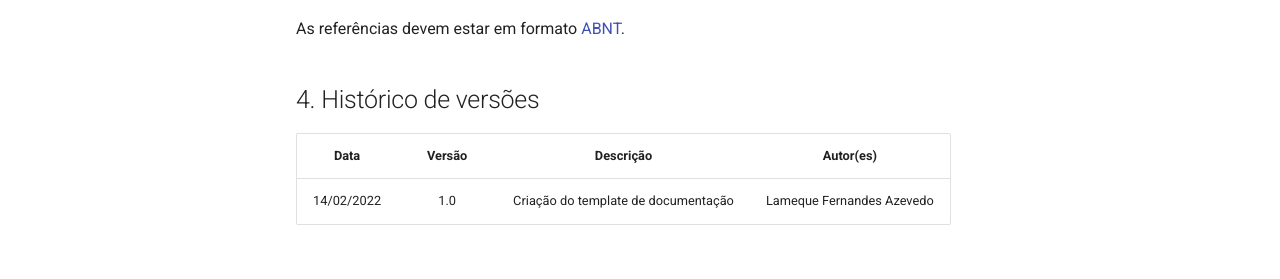
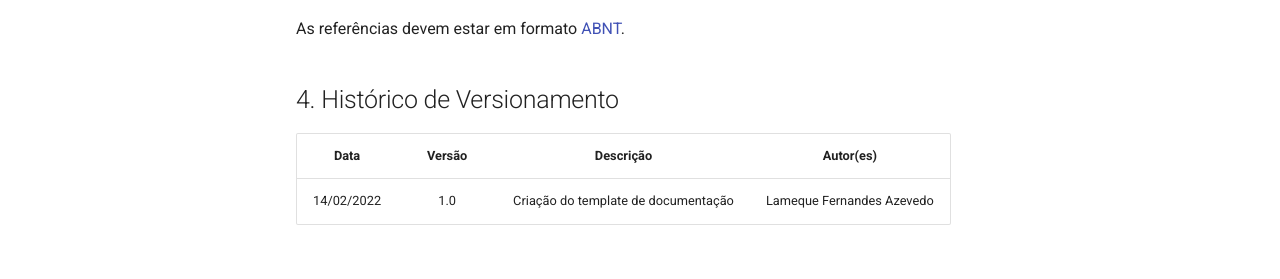
Before and after one commit to Requisitos-de-Software/2021.2-Prime-video, an MkDocs documentation site: the page built from docs/padroes/template.md, in a window 1280 px wide. Shown: the part 489-768 px from the top of the page. Built offline with MkDocs 1.6.1 and Material for MkDocs 9.7.7, drawn with Linux system fonts in a browser that asks for light colours; comment, search, counter and statistics services are not loaded.

Commit message:
Update template.md
padronizando

```diff
--- a/docs/padroes/template.md
+++ b/docs/padroes/template.md
@@ -19,7 +19,7 @@ As referências devem estar em formato [ABNT](https://github.com/LamequeFernande
 
 #
 
-## 4. Histórico de versões
+## 4. Histórico de Versionamento
 
 | Data | Versão | Descrição | Autor(es) |
 | :--: | :----: | :-------: | :-------: |
```
